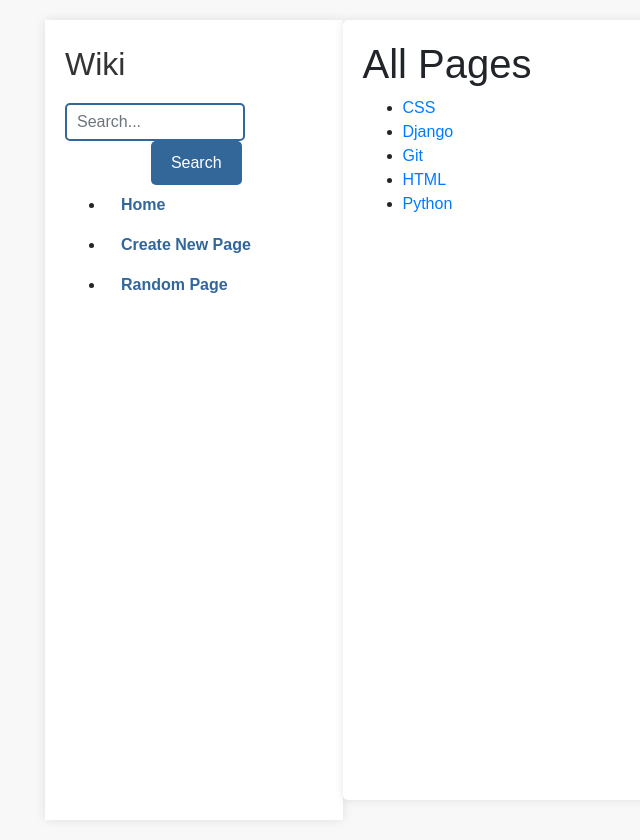
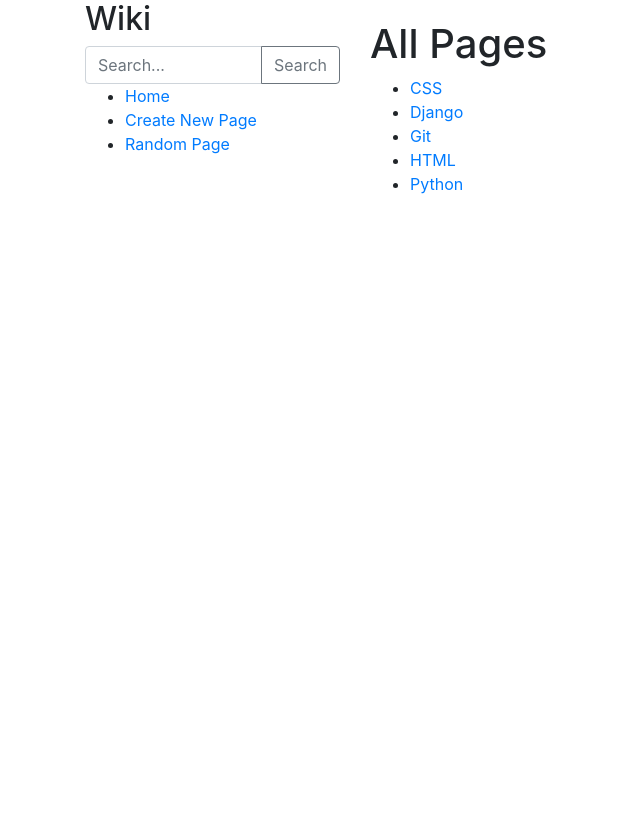
Before and after one commit to Web-dut-2024/project-1-qi20040406, a Django app: page / in a window 1280 px wide. Shown: the whole page, without its empty margins (0-640 px from the left). After the commit the page ends 194 px from the top, so only its background shows below. Run offline with Django 3.2, Linux system fonts and the light colour scheme; some libraries are stand-ins or nearby versions.

Commit message:
1
回调版

```diff
--- a/wiki/encyclopedia/static/encyclopedia/styles.css
+++ b/wiki/encyclopedia/static/encyclopedia/styles.css
@@ -1,75 +1,38 @@
 body {
     margin: 0;
-    background-color: #f8f8f8; /* 浅灰色背景 */
-    font-family: Arial, sans-serif; /* 通用字体 */
+    background-color: white;
 }
 
-.container {
-    max-width: 1200px; /* 限制容器最大宽度 */
-    margin: auto; /* 水平居中 */
-    padding: 20px; /* 内边距 */
+code {
+    white-space: pre;
 }
 
-/* 搜索栏样式 */
-.search-form {
-    margin-top: 20px;
-    text-align: center; /* 搜索框居中 */
+h1 {
+    margin-top: 0px;
+    padding-top: 20px;
 }
 
-.search-input {
-    width: 70%; /* 搜索框宽度 */
-    padding: 10px; /* 内边距 */
-    font-size: 16px; /* 字体大小 */
-    border: 2px solid #369; /* 边框颜色和大小 */
-    border-radius: 5px; /* 圆角边框 */
+textarea {
+    height: 90vh;
+    width: 80%;
 }
 
-.search-button {
-    padding: 10px 20px; /* 内边距 */
-    font-size: 16px; /* 字体大小 */
-    color: white; /* 文字颜色 */
-    background-color: #369; /* 背景颜色 */
-    border: none; /* 无边框 */
-    border-radius: 5px; /* 圆角边框 */
-    cursor: pointer; /* 鼠标手形 */
-    margin-left: 5px; /* 左边距 */
+.main {
+    padding: 10px;
 }
 
-.search-button:hover {
-    background-color: #2a6496; /* 鼠标悬停时的背景颜色 */
+.search {
+    width: 100%;
+    font-size: 15px;
+    line-height: 15px;
 }
 
-/* 侧边栏样式 */
 .sidebar {
-    background-color: #fff; /* 白色背景 */
-    height: 100vh; /* 满屏高度 */
+    background-color: #f0f0f0;
+    height: 100vh;
     padding: 20px;
-    box-shadow: 0 0 10px rgba(0,0,0,0.1); /* 轻微阴影 */
-    position: sticky;
-    top: 0; /* 粘性侧边栏 */
 }
 
 .sidebar h2 {
     margin-top: 5px;
-    color: #333; /* 深灰色文字 */
 }
-
-/* 导航链接样式 */
-.nav-link {
-    color: #369;
-    font-weight: bold;
-    text-decoration: none; /* 无下划线 */
-}
-
-.nav-link:hover {
-    text-decoration: underline; /* 鼠标悬停时下划线 */
-}
-
-/* 主内容区域样式 */
-.main-content {
-    background-color: #fff; /* 白色背景 */
-    padding: 20px;
-    border-radius: 5px; /* 圆角边框 */
-    box-shadow: 0 0 10px rgba(0,0,0,0.1); /* 轻微阴影 */
-    margin-bottom: 20px; /* 底部边距 */
-}
--- a/wiki/encyclopedia/templates/encyclopedia/layout.html
+++ b/wiki/encyclopedia/templates/encyclopedia/layout.html
@@ -11,21 +11,25 @@
 <body>
     <div class="container">
         <div class="row">
-            <div class="col-md-3 sidebar">
+            <div class="col-md-3">
                 <h2>Wiki</h2>
-                <form method="get" action="{% url 'search' %}" class="search-form">
-                    <input type="text" class="form-control search-input" name="query" placeholder="Search...">
-                    <button class="btn btn-outline-secondary search-button" type="submit">Search</button>
+                <form method="get" action="{% url 'search' %}">
+                    <div class="input-group">
+                        <input type="text" class="form-control" name="q" placeholder="Search...">
+                        <div class="input-group-append">
+                            <button class="btn btn-outline-secondary" type="button">Search</button>
+                        </div>
+                    </div>
                 </form>
                 <nav>
                     <ul>
-                        <li><a href="{% url 'index' %}" class="nav-link">Home</a></li>
-                        <li><a href="{% url 'new_entry' %}" class="nav-link">Create New Page</a></li>
-                        <li><a href="{% url 'random_entry' %}" class="nav-link">Random Page</a></li>
+                        <li><a href="{% url 'index' %}">Home</a></li>
+                        <li><a href="{% url 'new_entry' %}">Create New Page</a></li>
+                        <li><a href="{% url 'random_entry' %}">Random Page</a></li>
                     </ul>
                 </nav>
             </div>
-            <div class="col-md-9 main-content">
+            <div class="col-md-9">
                 {% block body %}{% endblock %}
             </div>
         </div>
```
